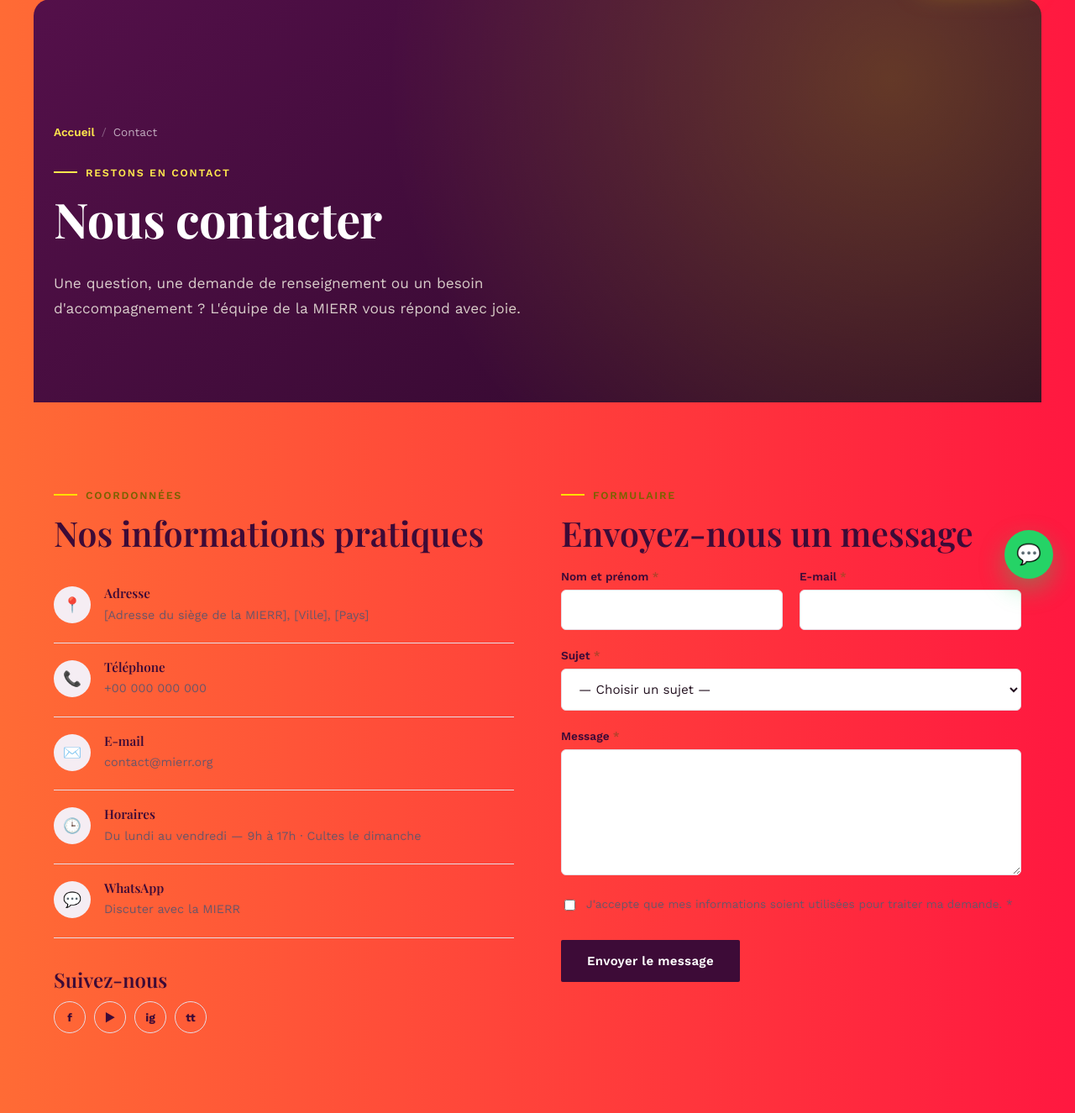
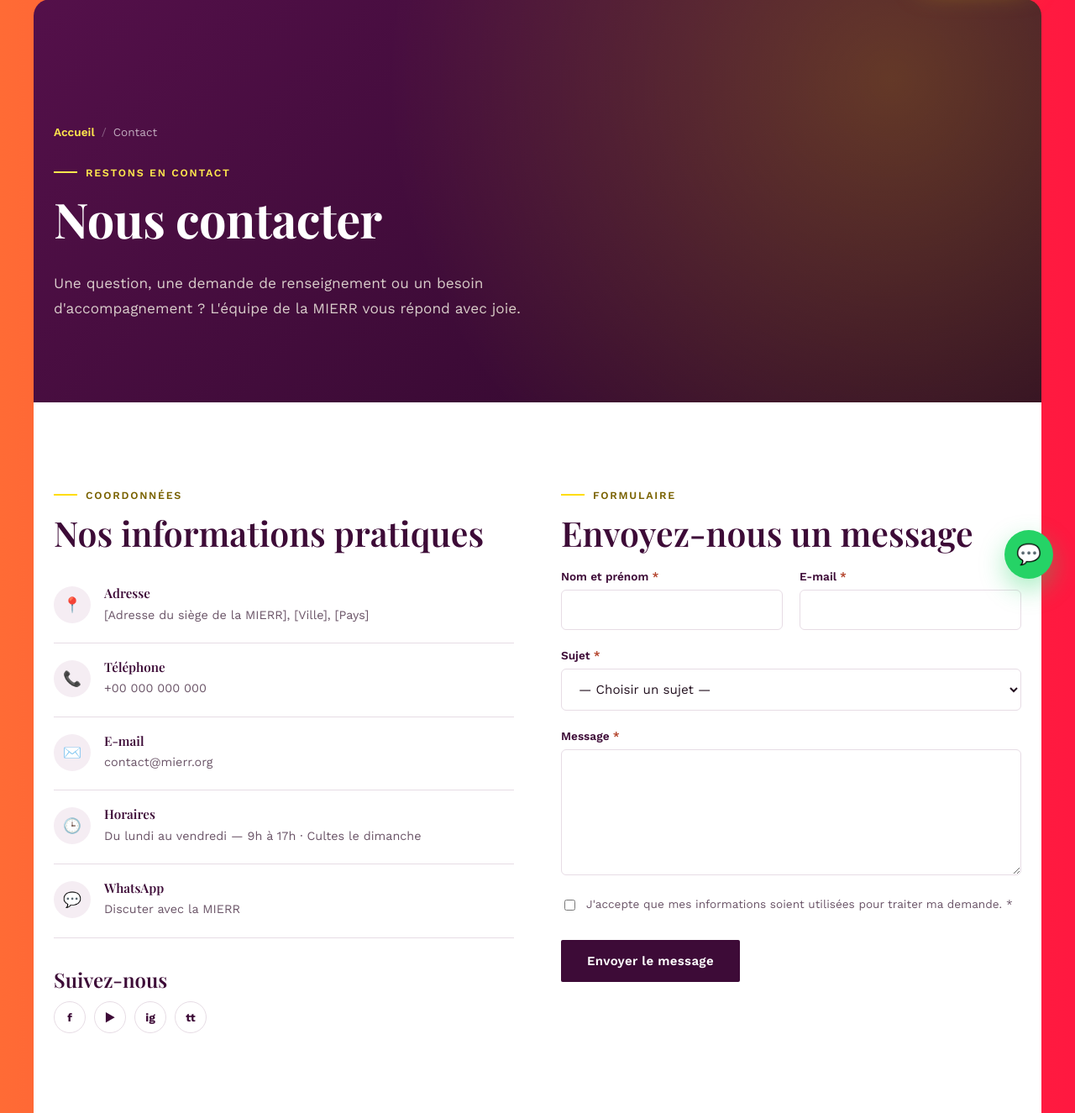
Before and after one commit to SORGHO-lang/La-MIERR, a PHP site: page /contact.html in a window 1280 px wide. Shown: the part 85-1410 px from the top of the page at 84% size. Run offline with PHP 8.4, Linux system fonts and the light colour scheme.

Commit message:
Corrige la visibilité du texte sur le fond principal
Les sections génériques (.section, sans variante --alt/--bleu) n'avaient
pas de fond opaque : le dégradé Signal du body apparaissait directement
derrière le texte sombre, le rendant illisible sur plusieurs pages
(accueil, départements, activités, institut biblique, contact, 404...).

Ajoute un fond blanc par défaut à .section pour restaurer l'effet de
« carte » continue voulu par le design (le dégradé ne reste visible
qu'en cadre autour du contenu).

```diff
--- a/assets/css/style.css
+++ b/assets/css/style.css
@@ -150,7 +150,7 @@ hr{border:none; border-top:1px solid var(--bordure); margin:2.5rem 0;}
 }
 .eyebrow::before{content:''; width:28px; height:2px; background:var(--or);}
 
-.section{padding:96px 0;}
+.section{padding:96px 0; background:var(--blanc);}
 .section--compact{padding:64px 0;}
 .section--alt{background:var(--creme);}
 .section--bleu{background:linear-gradient(135deg,var(--bleu-nuit),var(--bleu-profond)); color:var(--texte-inverse);}
```
